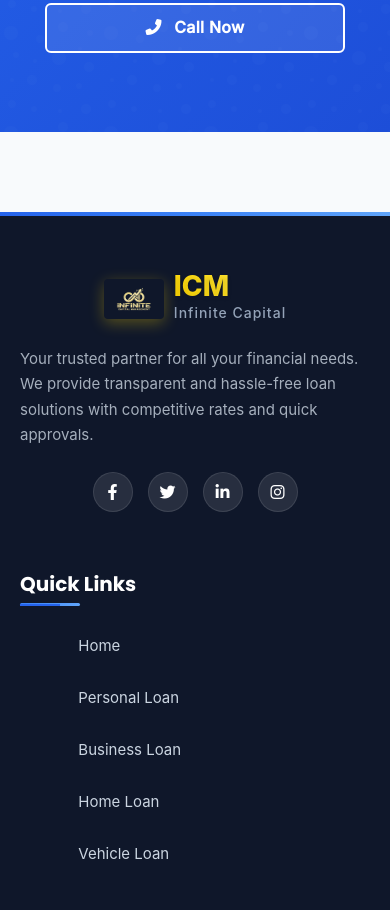
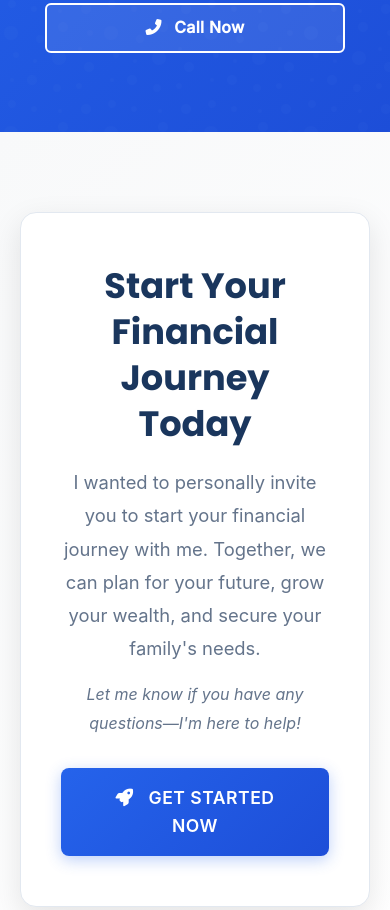
Before and after one commit to shri1918/Infinite, a plain HTML site: page personal-loan.html in a window 390 px wide. Shown: the part 4372-5282 px from the top of the page. Drawn offline with Linux system fonts and the light colour scheme.

Commit message:
Update phone links across multiple HTML files to use 'tel:' protocol for better accessibility and functionality.

```diff
--- a/personal-loan.html
+++ b/personal-loan.html
@@ -1104,7 +1104,7 @@
                     </div>
                     <div class="hero-buttons">
                         <a href="#features" class="btn btn-primary btn-lg">Get Personal Loan</a>
-                        <a href="+918127090456" class="btn btn-outline btn-lg">Talk to Expert</a>
+                        <a href="tel:+918127090456" class="btn btn-outline btn-lg">Talk to Expert</a>
                     </div>
                 </div>
             </div>
@@ -1249,9 +1249,43 @@
             <p>Take the first step towards financial freedom with our flexible personal loan solutions designed just for you.</p>
             <div class="cta-buttons">
                 <a href="apply-for-loan.html" class="btn btn-primary">Apply for Personal Loan</a>
-                <a href="+918127090456" class="btn btn-outline" style="background: rgba(255, 255, 255, 0.1); color: white; border-color: white;">
+                <a href="tel:+918127090456" class="btn btn-outline" style="background: rgba(255, 255, 255, 0.1); color: white; border-color: white;">
                     <i class="fas fa-phone-alt" style="margin-right: 8px;"></i> Call Now
                 </a>
+            </div>
+        </div>
+    </section>
+
+    <!-- Personal Invitation Section -->
+    <section style="padding: 80px 0; background: linear-gradient(135deg, #f8f9fa 0%, #ffffff 100%);">
+        <div class="container" style="max-width: 1200px; margin: 0 auto; padding: 0 20px;">
+            <div style="background: white; border-radius: 16px; padding: 50px 40px; box-shadow: 0 10px 30px rgba(0, 0, 0, 0.1); text-align: center; border: 1px solid #e2e8f0;">
+                <div style="margin-bottom: 30px;">
+                    <h2 style="font-size: 2.2rem; font-weight: 700; color: #1a365d; margin-bottom: 20px; line-height: 1.3;">
+                        Start Your Financial Journey Today
+                    </h2>
+                    <p style="font-size: 1.15rem; color: #64748b; line-height: 1.8; margin-bottom: 15px; max-width: 800px; margin-left: auto; margin-right: auto;">
+                        I wanted to personally invite you to start your financial journey with me. Together, we can plan for your future, grow your wealth, and secure your family's needs.
+                    </p>
+                    <p style="font-size: 1rem; color: #64748b; line-height: 1.8; margin-top: 15px; font-style: italic;">
+                        Let me know if you have any questions—I'm here to help!
+                    </p>
+                </div>
+                <a href="https://www.wealthy.in/partners/siddh72418"
+                   target="_blank"
+                   rel="noopener noreferrer"
+                   class="wealthy-invite-btn"
+                   style="display: inline-block; background: linear-gradient(135deg, #2563eb 0%, #1d4ed8 100%); color: white; padding: 16px 40px; border-radius: 8px; font-weight: 600; font-size: 1.1rem; text-decoration: none; transition: all 0.3s ease; box-shadow: 0 4px 15px rgba(37, 99, 235, 0.3); text-transform: uppercase; letter-spacing: 0.5px;">
+                    <i class="fas fa-rocket" style="margin-right: 10px;"></i>
+                    Get Started Now
+                </a>
+                <style>
+                    .wealthy-invite-btn:hover {
+                        transform: translateY(-3px);
+                        box-shadow: 0 8px 25px rgba(37, 99, 235, 0.4) !important;
+                        background: linear-gradient(135deg, #1d4ed8 0%, #1e40af 100%) !important;
+                    }
+                </style>
             </div>
         </div>
     </section>
```
Also changed, not shown: business-loan.html (+2 -2 lines), education-loan.html (+1 -1 lines), gold-loan.html (+2 -2 lines), home-loan-new.html (+1 -1 lines), loan-products.html (+1 -1 lines), partner-brochure.html (+3 -2 lines), vehicle-loan.html (+1 -1 lines), 1 other file.
